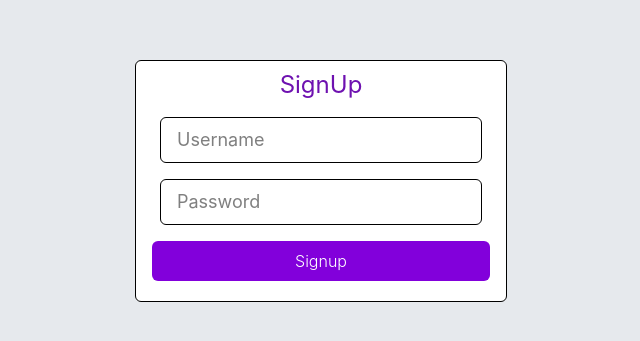
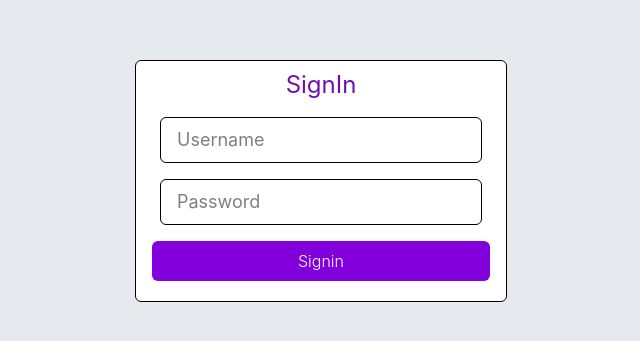
Before and after one commit to ShivCodes911/Memora, a React (Vite) app in the folder memora-frontend/memora-fe/: page /signin in a window 1280 px wide. Shown: the part 219-560 px from the top of the page, without its empty margins (319-959 px from the left). Built offline with nearby package versions, Linux system fonts and the light colour scheme.

Commit message:
Ui:Added Signin page and made the signup page connected to Backend signup Api

```diff
--- a/memora-frontend/memora-fe/package.json
+++ b/memora-frontend/memora-fe/package.json
@@ -11,8 +11,10 @@
   },
   "dependencies": {
     "@tailwindcss/vite": "^4.3.3",
+    "axios": "^1.20.0",
     "react": "^19.2.8",
     "react-dom": "^19.2.8",
+    "react-router-dom": "^7.18.4",
     "tailwindcss": "^4.3.3"
   },
   "devDependencies": {
--- a/memora-frontend/memora-fe/src/App.tsx
+++ b/memora-frontend/memora-fe/src/App.tsx
@@ -1,10 +1,20 @@
 import { Dashboard }from "./pages/dashboard";
 import { Signup } from "./pages/signup";
+import { Signin } from "./pages/signin";
+import { BrowserRouter,Routes,Route } from "react-router-dom";
+
 
 // App.tsx has been made bulkier that is why , we have moved the dashboard page in pages folder seprately
 
  function App() {
-  return <Signup/>
+  return <BrowserRouter>
+  <Routes>
+    <Route path="/signup" element={<Signup/>} />
+    <Route path="/signin" element={<Signin/>} />
+    <Route path="/dashboard" element={<Dashboard/>} />
+  </Routes>
+
+  </BrowserRouter>
 
 }
 
--- a/memora-frontend/memora-fe/src/components/ui/input.tsx
+++ b/memora-frontend/memora-fe/src/components/ui/input.tsx
@@ -1,5 +1,19 @@
-export function Input({onChange,placeholder}:{onChange:()=>void,placeholder:string}){
-    return <div>
-        <input placeholder={placeholder} type="text" className="px-4 py-2 border m-2 rounded-md text-md" onChange={onChange}/>
-    </div>
+import type { Ref } from "react";
+
+interface InputProps {
+    placeholder: string;
+    ref?: Ref<HTMLInputElement>;
 }
+
+export function Input({ placeholder, ref }: InputProps) {
+    return (
+        <div>
+            <input
+                ref={ref}
+                placeholder={placeholder}
+                type="text"
+                className="px-4 py-2 border m-2 rounded-md text-md"
+            />
+        </div>
+    );
+}
--- /dev/null
+++ b/memora-frontend/memora-fe/src/config.ts
@@ -0,0 +1 @@
+export const BACKEND_URL="http://localhost:3000"
--- /dev/null
+++ b/memora-frontend/memora-fe/src/pages/signin.tsx
@@ -0,0 +1,24 @@
+import {Input} from "../components/ui/input";
+import { Button } from "../components/ui/Button";
+
+export function Signin(){
+    return <div className="h-screen w-screen bg-gray-200 flex justify-center items-center">
+        <div className="bg-white rounded-md border min-w-48 p-4">
+            <div className="flex justify-center text-2xl text-purple-800 -translate-y-2 ">
+                SignIn
+            </div>
+            <div className="text-lg">
+                <Input placeholder="Username"/>
+                <Input placeholder="Password"/>
+            </div>
+
+            <div className="flex justify-center pb-1 mt-2">
+                <Button loading={false} variant={"primary"} text="Signin" size="md" fullscreen={true}/>
+            </div>
+
+
+
+        </div>
+
+    </div>
+}
--- a/memora-frontend/memora-fe/src/pages/signup.tsx
+++ b/memora-frontend/memora-fe/src/pages/signup.tsx
@@ -1,19 +1,42 @@
 import {Input} from "../components/ui/input";
 import { Button } from "../components/ui/Button";
+import { useRef } from "react";
+import axios from "axios";
+
+import { BACKEND_URL } from "../config"; // import backend url from another file so that we do not have to write it again and again
+
 
 export function Signup(){
+    const usernameRef=useRef<HTMLInputElement | null>(null); // using generics here to tell what kind of information usernameRef
+    const passwordRef=useRef<HTMLInputElement | null>(null);
+
+   async function  signup(){
+
+        // we are using Ref , to get the username and password from the input Component
+
+        const username=usernameRef.current?.value;
+        const password=passwordRef.current?.value;
+        await axios.post(`${BACKEND_URL}/api/v1/auth/signup`,{
+            username,
+            password
+
+        })
+        alert("You have signed up!!!")
+    }
+
+
     return <div className="h-screen w-screen bg-gray-200 flex justify-center items-center">
         <div className="bg-white rounded-md border min-w-48 p-4">
             <div className="flex justify-center text-2xl text-purple-800 -translate-y-2 ">
                 SignUp
             </div>
             <div className="text-lg">
-                <Input placeholder="Username"/>
-                <Input placeholder="Password"/>
+                <Input ref={usernameRef} placeholder="Username"/>
+                <Input ref={passwordRef} placeholder="Password"/>
             </div>
 
             <div className="flex justify-center pb-1 mt-2">
-                <Button loading={false} variant={"primary"} text="Signup " size="md" fullscreen={true}/>
+                <Button onClick={signup} loading={false} variant={"primary"} text="Signup " size="md" fullscreen={true}/>
             </div>
 
 
```
Also changed, not shown: 2 other files (tests, documents, lock files or other folders).
